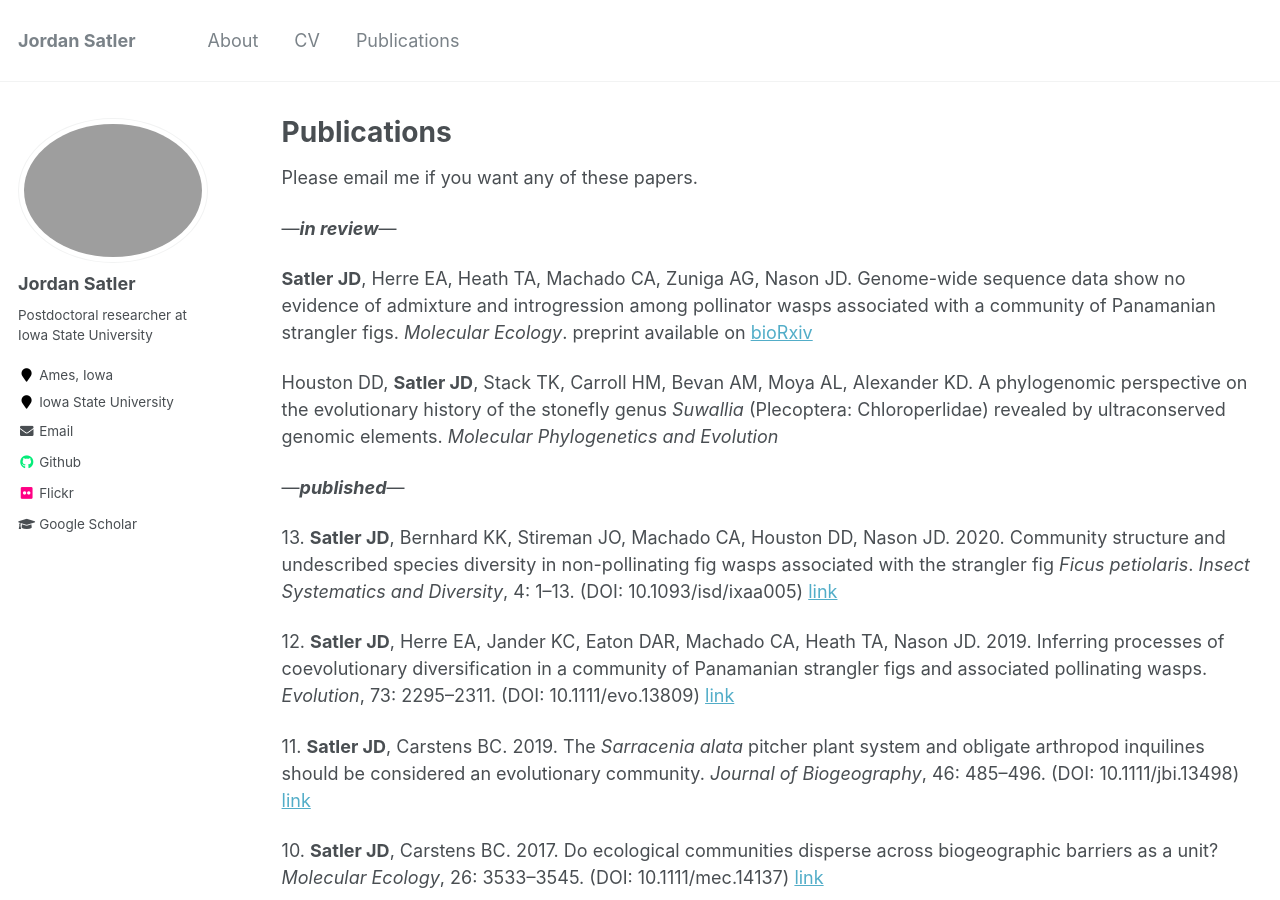
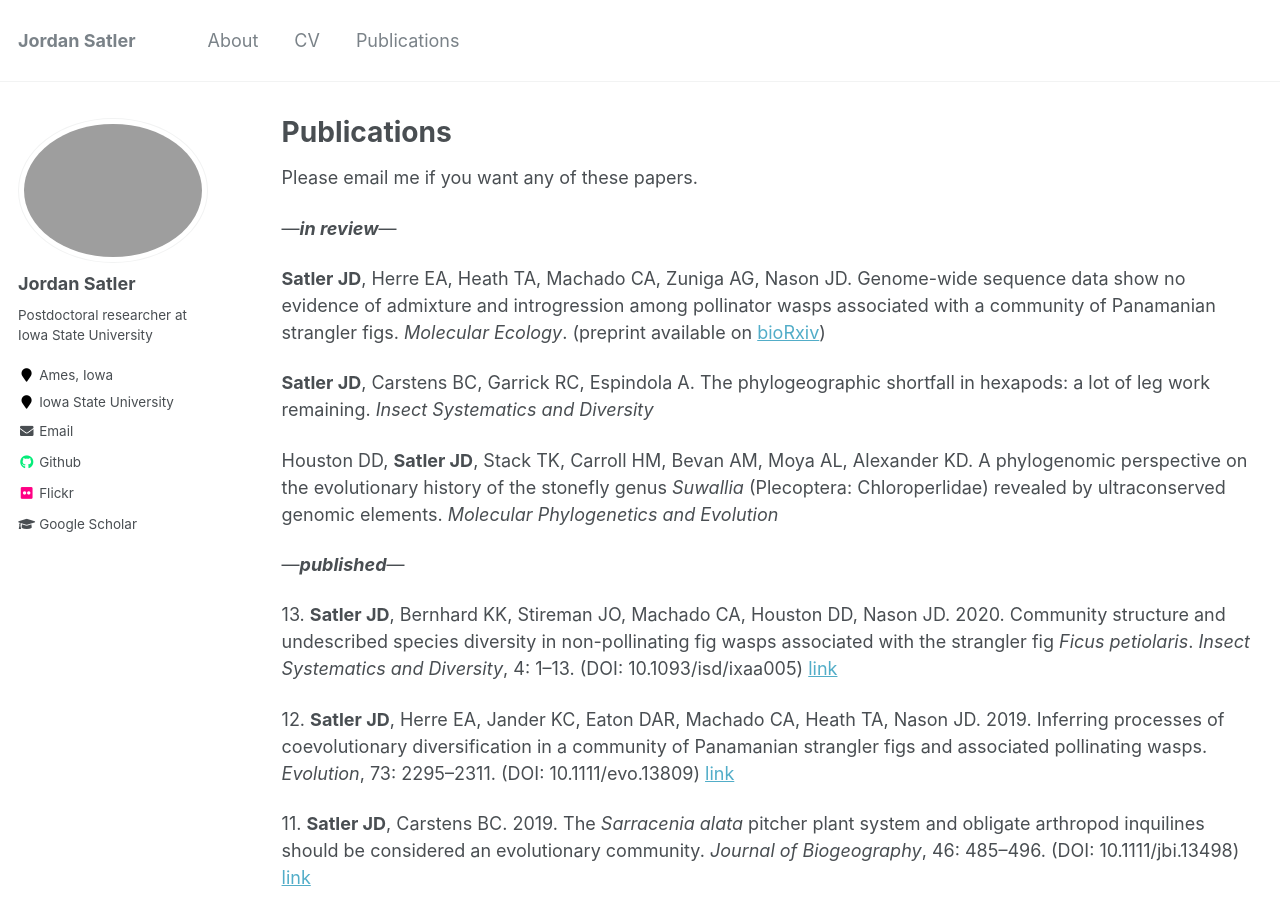
Before and after one commit to jordansatler/jordansatler.github.io, a Jekyll site: the page built from _pages/publications.md, in a window 1280 px wide and 900 px high. Built offline with Jekyll 4.4.1, drawn with Linux system fonts in a browser that asks for light colours.

Commit message:
added publication

```diff
--- a/_pages/publications.md
+++ b/_pages/publications.md
@@ -8,7 +8,9 @@ Please email me if you want any of these papers.
 
 ---***in review***---
 
-**Satler JD**, Herre EA, Heath TA, Machado CA, Zuniga AG, Nason JD. Genome-wide sequence data show no evidence of admixture and introgression among pollinator wasps associated with a community of Panamanian strangler figs. *Molecular Ecology*. preprint available on [bioRxiv](https://www.biorxiv.org/content/10.1101/2020.12.09.418376v1)
+**Satler JD**, Herre EA, Heath TA, Machado CA, Zuniga AG, Nason JD. Genome-wide sequence data show no evidence of admixture and introgression among pollinator wasps associated with a community of Panamanian strangler figs. *Molecular Ecology*. (preprint available on [bioRxiv](https://www.biorxiv.org/content/10.1101/2020.12.09.418376v1))
+
+**Satler JD**, Carstens BC, Garrick RC, Espindola A. The phylogeographic shortfall in hexapods: a lot of leg work remaining. *Insect Systematics and Diversity*
 
 Houston DD, **Satler JD**, Stack TK, Carroll HM, Bevan AM, Moya AL, Alexander KD. A phylogenomic perspective on the evolutionary history of the stonefly genus *Suwallia* (Plecoptera: Chloroperlidae) revealed by ultraconserved genomic elements. *Molecular Phylogenetics and Evolution*
 
```
Also changed, not shown: 4 other files.
